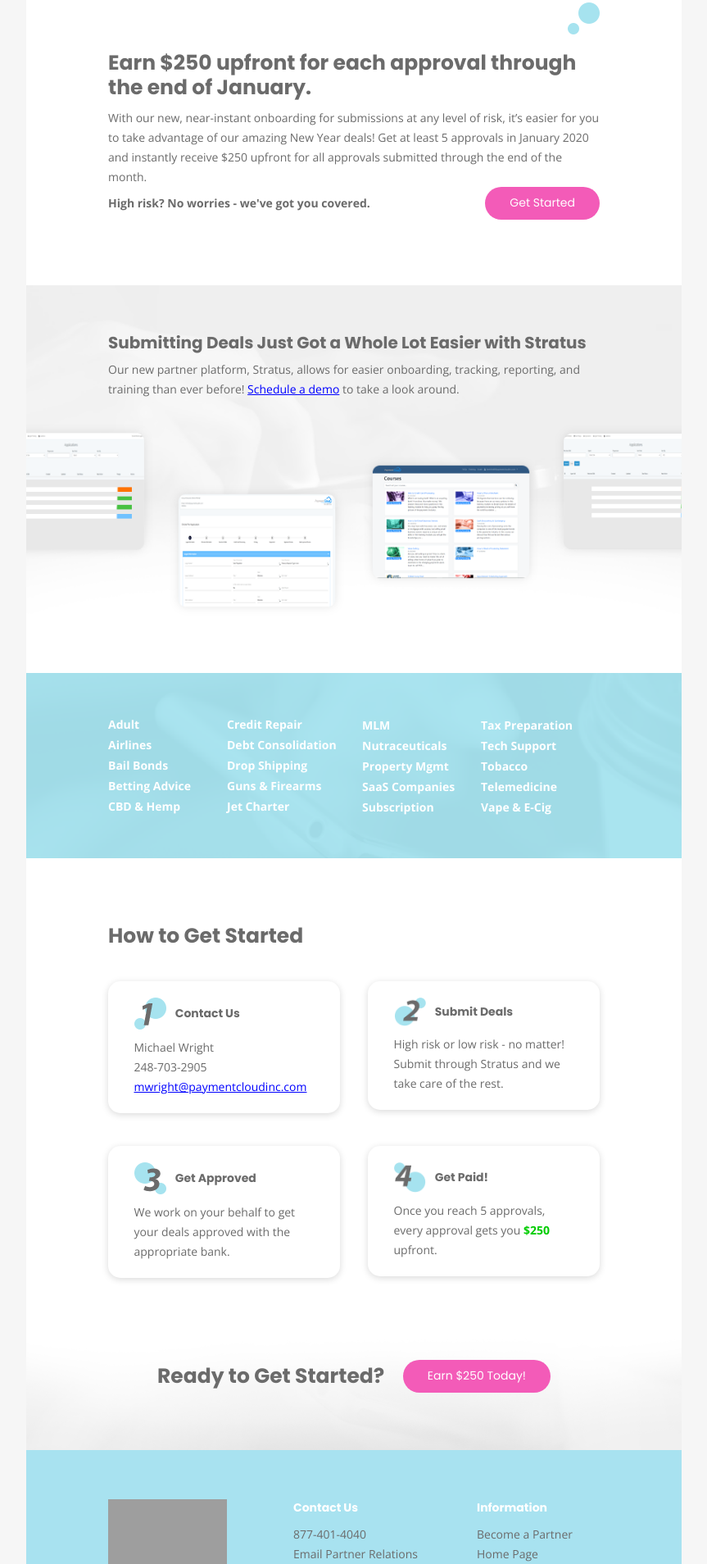
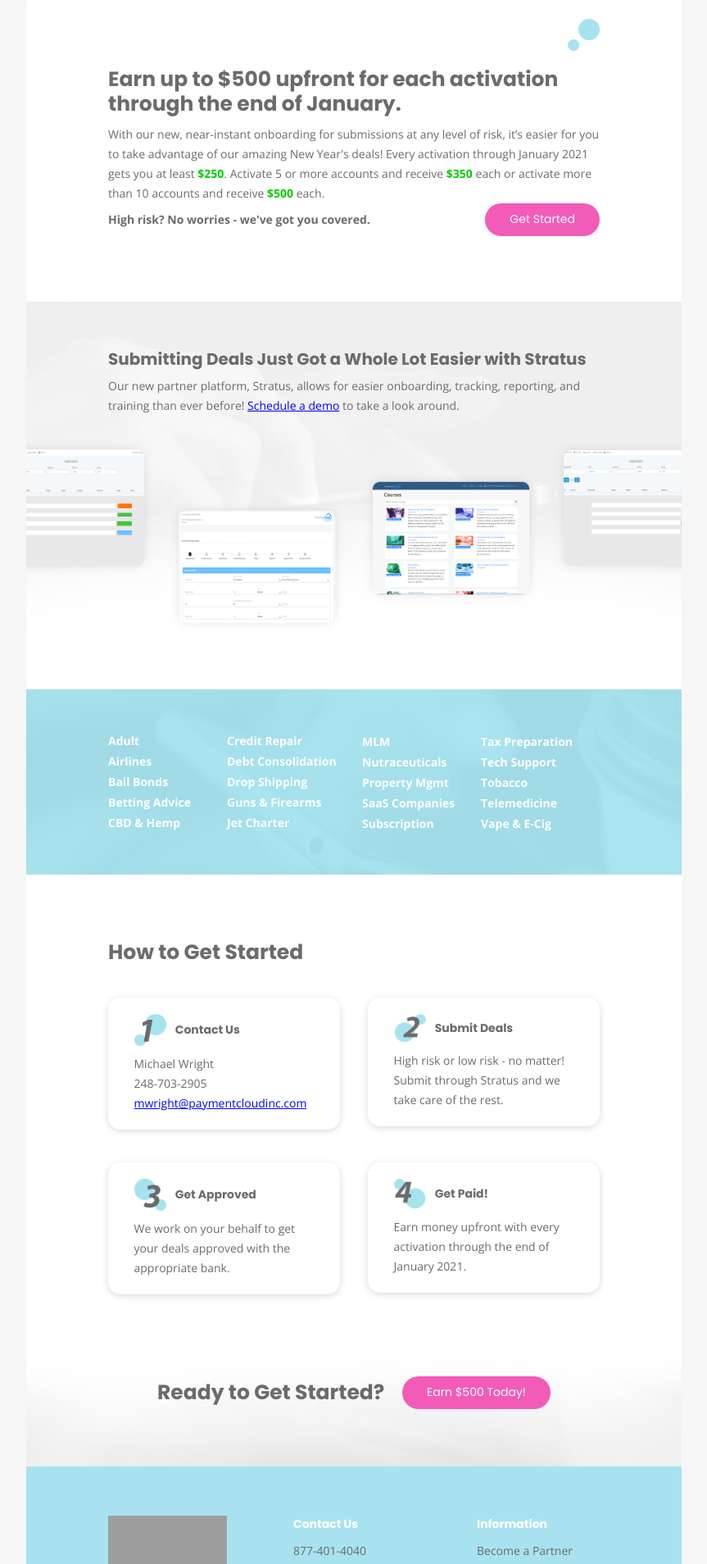
Before and after one commit to BronteMitchell08/PCJanuaryEmail, a plain HTML site: page index.html in a window 1280 px wide. Shown: the part 645-2553 px from the top of the page at 82% size, without its empty margins (208-1071 px from the left). Drawn offline with nearby package versions, Linux system fonts and the light colour scheme; grey boxes are pictures that could not be loaded.

Commit message:
new incentive

```diff
--- a/index.html
+++ b/index.html
@@ -206,7 +206,7 @@
                                                                <tr>
                                                                   <td width="100%" valign="middle" style="color: #f35bb8; font-family: 'Helvetica, Arial, sans-serif, 'Open Sans''; font-size: 14px; font-weight: 600; line-height: 20px; text-align: left;" class="openSans fullLeft pad20">
                                                                      <miltiline>
-                                                                        <p>Want to know the sweet part?<br>Earn $250 upfront per approval*</p>
+                                                                        <p>Want to know the sweet part?<br>Earn up to $500 upfront per activation*</p>
                                                                      </miltiline>
                                                                   </td>
                                                                </tr>
@@ -296,7 +296,7 @@
                                                 <tbody><tr>
                                                    <td width="100%" valign="top" style="color: #6b6b6b; font-family: 'Helvetica, Arial, sans-serif, 'Poppins''; font-size: 25px; font-weight: 700; line-height: 30px; text-align: left;" class="poppins fullLeft">
                                                       <multiline>
-                                                         <p>Earn $250 upfront for each approval through the end of January.</p>
+                                                         <p>Earn up to $500 upfront for each activation through the end of January.</p>
                                                       </multiline>
                                                    </td>
                                                 </tr>
@@ -306,7 +306,7 @@
                                                 <tr>
                                                    <td width="100%" valign="top" style="color: #6b6b6b; font-family: 'Helvetica, Arial, sans-serif, 'Open Sans''; font-size: 14px; font-weight: 400; line-height: 24px; text-align: left;" class="openSans fullLeft">
                                                       <multiline>
-                                                         <p>With our new, near-instant onboarding for submissions at any level of risk, it’s easier for you to take advantage of our amazing New Year deals! Get at least 5 approvals in January 2020 and instantly receive $250 upfront for all approvals submitted through the end of the month.</p>
+                                                         <p>With our new, near-instant onboarding for submissions at any level of risk, it’s easier for you to take advantage of our amazing New Year's deals! Every activation through January 2021 gets you at least <a style="color:00cc00;"><b>$250</b></a>. Activate 5 or more accounts and receive <a style="color:00cc00;"><b>$350</b></a> each or activate more than 10 accounts and receive <a style="color:00cc00;"><b>$500</b></a> each.</p>
                                                       </multiline>
                                                    </td>
                                                 </tr>
@@ -840,7 +840,7 @@
                                                                <tr>
                                                                   <td width="100%" valign="top" style="color: #6b6b6b; font-family: 'Helvetica, Arial, sans-serif, 'Open Sans''; font-size: 14px; font-weight: 400; line-height: 24px; text-align: left;" class="openSans fullCenter">
                                                                      <multiline>
-                                                                        <p>Once you reach 5 approvals, every approval gets you <a style="color:#00cc00;"><b>$250</b></a> upfront.</p>
+                                                                        <p>Earn money upfront with every activation through the end of January 2021.</p>
                                                                      </multiline>
                                                                   </td>
                                                                </tr>
@@ -898,7 +898,7 @@
                                        <tbody><tr>
                                           <td height="40" style="mso-padding-alt: 0px 10px 0px 10px; color: #ffffff; font-family: 'Arial, Helvetica, sans-serif, 'Poppins''; font-size: 14px; font-weight: 400;" align="center" class="poppins">
                                              <multiline>
-                                                <p><a href="https://paymentcloudinc.com/partners/" data-mce-href="#">Earn $250 Today!</a></p>
+                                                <p><a href="https://paymentcloudinc.com/partners/" data-mce-href="#">Earn $500 Today!</a></p>
                                              </multiline>
                                           </td>
                                        </tr>
@@ -945,7 +945,7 @@
                                                 </td>
                                              </tr>
                                              <tr>
-                                                <td width="100%" height="30" style="font-size: 1px; line-height: 1px;">&nbsp;</td>
+                                                <td width="100%" height="19" style="font-size: 1px; line-height: 1px;">&nbsp;</td>
                                              </tr>
                                              <tr>
                                                 <td align="center" width="100%" valign="top" class="pad20">
```
